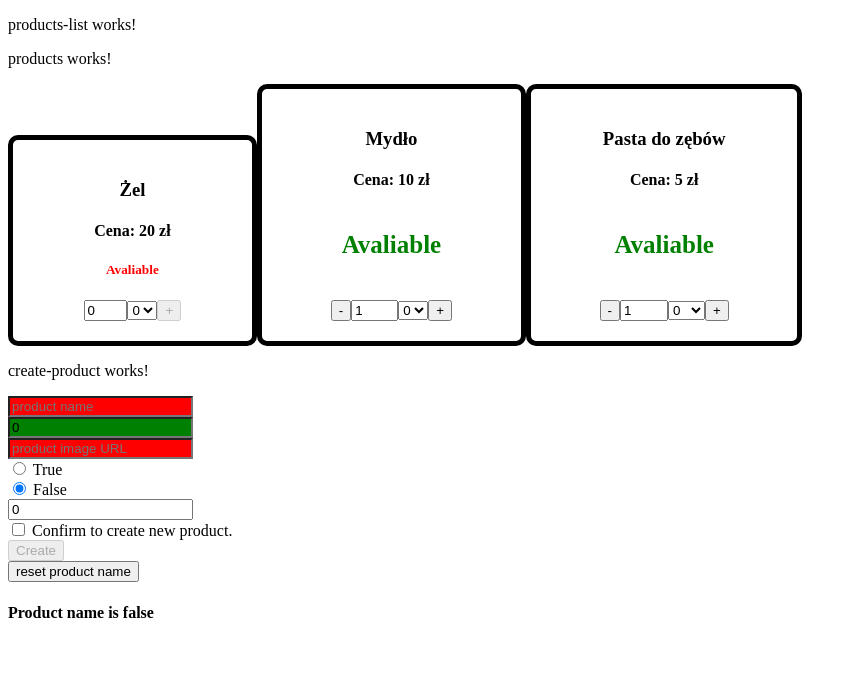
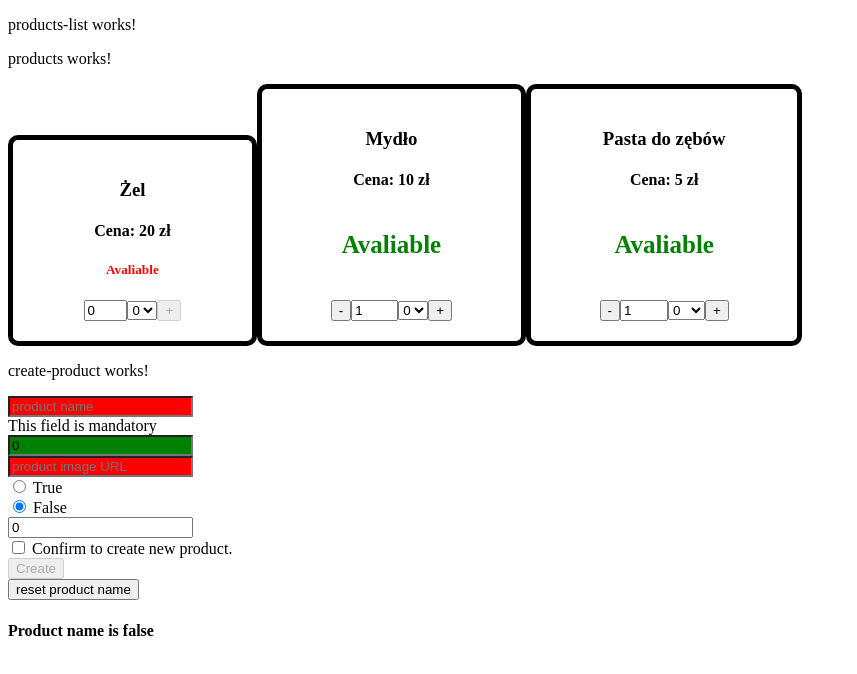
Before and after one commit to KubaBrambor/TypeScript, an Angular app in the folder ecommerce/: page / in a window 1280 px wide. Shown: the top 674 px of the page, without its empty margins (0-857 px from the left). Built offline with nearby package versions, Linux system fonts and the light colour scheme.

Commit message:
creating controls from component

```diff
--- a/ecommerce/src/app/main/create-product/create-product.component.html
+++ b/ecommerce/src/app/main/create-product/create-product.component.html
@@ -11,6 +11,9 @@
                     [ngModel]="product.name"
                     (ngModelChange)="product.name=$event">
         </div>
+        <div *ngIf="productName.errors && productName.errors.required">
+            This field is mandatory
+        </div>
         <div class="product-prize">
             <input type="text"
                     placeholder="product prize"
@@ -19,6 +22,11 @@
                     #productPrize="ngModel"
                     [(ngModel)]="product.prize" >
         </div>
+        <div *ngIf="productPrize.dirty && productPrize.invalid">
+            <div *ngIf="productPrize.errors.required">
+                This field is mandatory
+            </div>
+        </div>
         <div class="product-image">
             <input type="text"
                     placeholder="product image URL"
@@ -26,6 +34,9 @@
                     name="productURL"
                     #productImage="ngModel"
                     [(ngModel)]="product.imageURL">
+        </div>
+        <div *ngIf="imageUrlValidator">
+            {{imageUrlValidator}}
         </div>
         <div class="productOnSale">
             <div class="product-sale">
--- a/ecommerce/src/app/main/create-product/create-product.component.ts
+++ b/ecommerce/src/app/main/create-product/create-product.component.ts
@@ -10,6 +10,7 @@ export class CreateProductComponent {
   public product: Product;
   public productArr: {}[] = [];
   public confirmed: boolean = false;
+  public imageUrlValidator: string;
 
   constructor() {
     this.product = new Product("", 0, '', false, 0);
@@ -19,11 +20,15 @@ export class CreateProductComponent {
     this.product.name = event.toUpperCase()
   }
   createProduct(productForm) {
+    console.log(productForm)
     if(productForm.valid){
       this.productArr.push({});
       Object.assign(this.productArr[this.productArr.length-1], this.product)
       console.log(this.productArr);
     } else {
+      if(productForm.form.controls.productURL.touched){
+        this.imageUrlValidator = "This field is mandatory! Please paste image URL."
+      }
       console.error("Stock form is in an invalid state.")
     }
 
```
